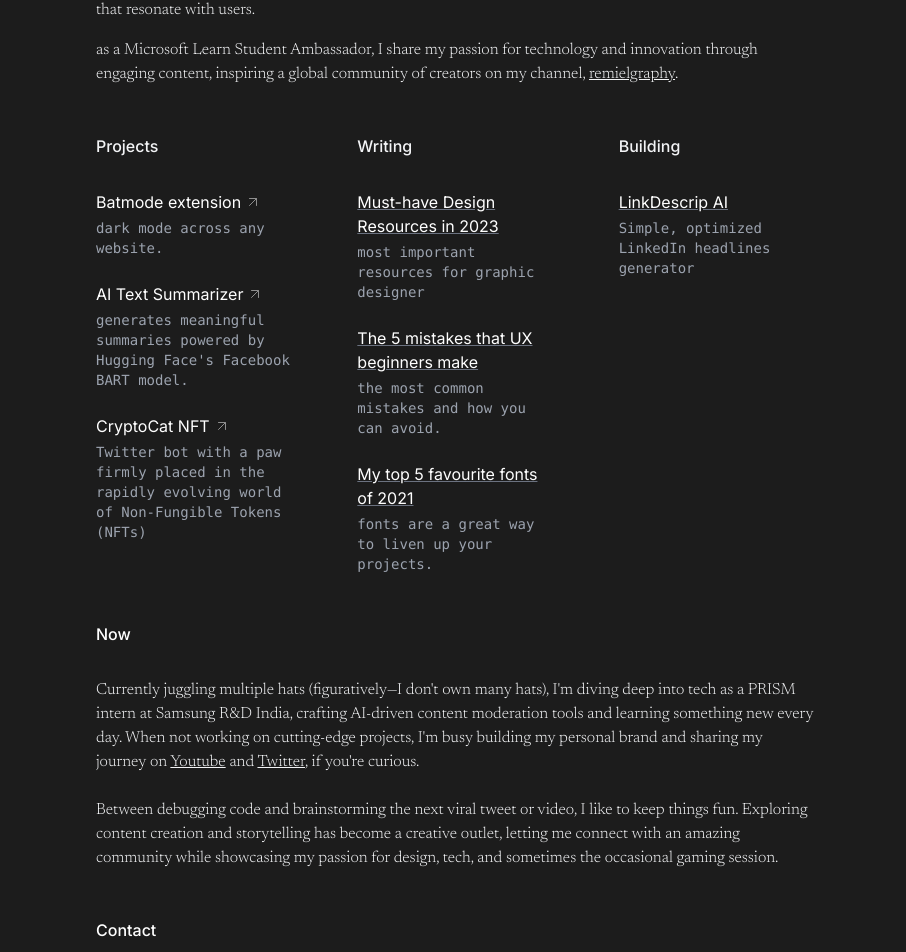
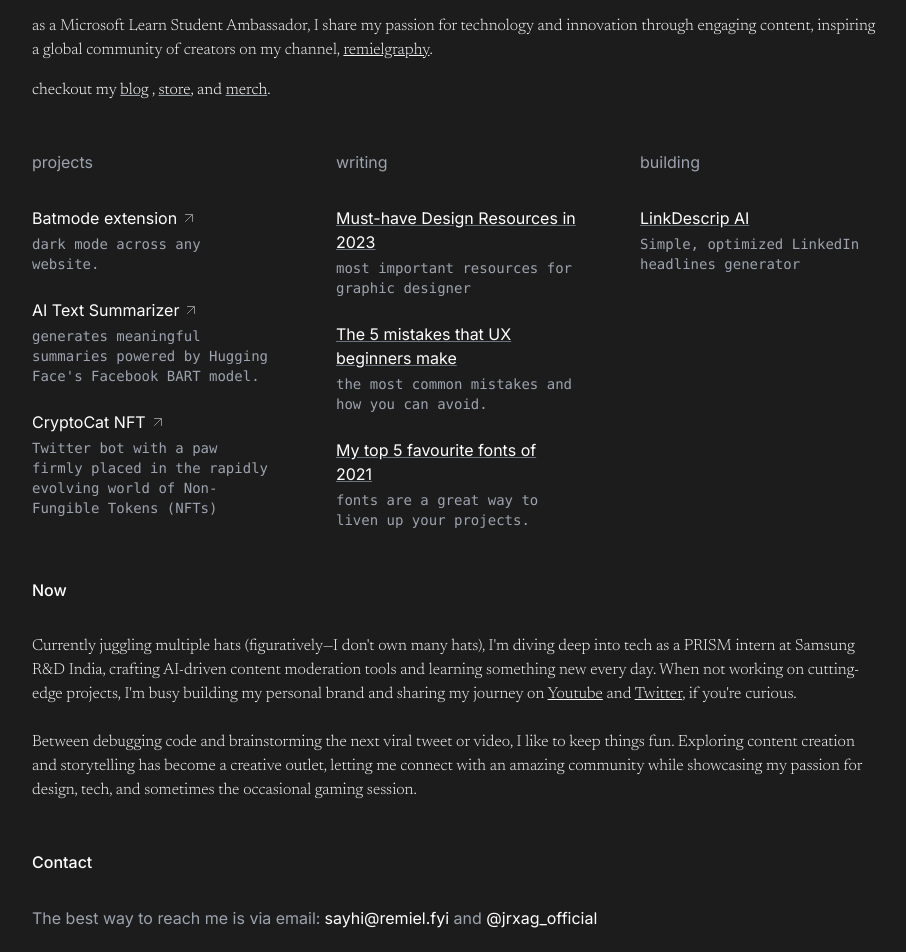
Before and after one commit to JaswanthRemiel/jaswanthremiel.github.io, a Next.js app: page / in a window 1280 px wide. Shown: the part 240-1192 px from the top of the page, without its empty margins (184-1090 px from the left). Built offline with nearby package versions, Linux system fonts and the light colour scheme.

Commit message:
changes1

```diff
--- a/app/page.tsx
+++ b/app/page.tsx
@@ -8,7 +8,7 @@ import { Navbar } from "@/components/navBar";
 export default function Page() {
   return (
     <div className="flex flex-col min-h-screen bg-[#1c1c1c] text-white">
-      <main className="flex-grow max-w-3xl mx-auto px-10 sm:px-6 py-20 space-y-12 w-full">
+      <main className="flex-grow max-w-4xl mx-auto px-10 sm:px-6 py-20 space-y-12 w-full">
         <Header />
         <Sections />
         <Now />
--- /dev/null
+++ b/components/ArrowIcon.tsx
@@ -0,0 +1,16 @@
+export function ArrowIcon() {
+  return (
+    <svg
+      width="12"
+      height="12"
+      viewBox="0 0 12 12"
+      fill="none"
+      xmlns="http://www.w3.org/2000/svg"
+    >
+      <path
+        d="M2.07102 11.3494L0.963068 10.2415L9.2017 1.98864H2.83807L2.85227 0.454545H11.8438V9.46023H10.2955L10.3097 3.09659L2.07102 11.3494Z"
+        fill="currentColor"
+      />
+    </svg>
+  );
+}
--- a/components/contact.tsx
+++ b/components/contact.tsx
@@ -2,6 +2,8 @@
 
 import { motion } from "framer-motion";
 import Link from "next/link";
+import { ArrowIcon } from "./ArrowIcon";
+import * as links from "./details";
 
 export function Contact() {
   return (
@@ -16,14 +18,18 @@ export function Contact() {
         <p className="text-gray-400">
           The best way to reach me is via email:
           <Link
-            href="mailto:remiel.fyi?subject=Hi there!"
+            href="mailto:sayhi@remiel.fyi?subject=Hi there!"
             className="group inline-flex items-center space-x-1 text-white hover:text-gray-300 transition-colors"
           >
             <br></br>
-            <span className="underline">remiel@remiel.fyi</span>
-            <motion.span className="inline-block" whileHover={{ x: 2 }}>
-              →
-            </motion.span>
+            <span>sayhi@remiel.fyi</span>
+          </Link>{" "}
+          and{" "}
+          <Link
+            href={links.twitter}
+            className="group inline-flex items-center space-x-1 text-white hover:text-gray-300 transition-colors"
+          >
+            <span>@jrxag_official</span>
           </Link>
         </p>
       </div>
--- a/components/details.tsx
+++ b/components/details.tsx
@@ -2,3 +2,6 @@ export const linkedin = "https://www.linkedin.com/in/jaswanthremiel/";
 export const twitter = "https://twitter.com/jrxag_official";
 export const github = "https://github.com/jaswanthremiel";
 export const youtube = "https://youtube.com/@remielgraphy";
+export const blog = "./blog";
+export const store = "./store";
+export const merch = "./merch";
--- a/components/header.tsx
+++ b/components/header.tsx
@@ -5,17 +5,27 @@ import HyperText from "@/components/ui/hyper-text";
 import Link from "next/link";
 import Image from "next/image";
 import * as links from "./details";
-import { FlipWords } from "./ui/flip-words";
 import { Newsreader } from "next/font/google";
+import { LinksComponent } from "./linkscomponent";
 
 const newsreader = Newsreader({ subsets: ["latin"], weight: ["300"] });
 
-const words = [
-  "fullstack developer.",
-  "content creator.",
-  "graphic designer.",
-  "gamer.",
-];
+function ArrowIcon() {
+  return (
+    <svg
+      width="12"
+      height="12"
+      viewBox="0 0 12 12"
+      fill="none"
+      xmlns="http://www.w3.org/2000/svg"
+    >
+      <path
+        d="M2.07102 11.3494L0.963068 10.2415L9.2017 1.98864H2.83807L2.85227 0.454545H11.8438V9.46023H10.2955L10.3097 3.09659L2.07102 11.3494Z"
+        fill="currentColor"
+      />
+    </svg>
+  );
+}
 
 export function Header() {
   return (
@@ -62,6 +72,34 @@ export function Header() {
         </Link>
         .
       </p>
+      <p className={`${newsreader.className} text-justify`}>
+        checkout my{" "}
+        <Link
+          href={links.blog}
+          target="_blank"
+          className="underline decoration-gray-400"
+        >
+          blog
+        </Link>{" "}
+        ,{" "}
+        <Link
+          href={links.store}
+          target="_blank"
+          className="underline decoration-gray-400"
+        >
+          store
+        </Link>
+        , and{" "}
+        <Link
+          href={links.merch}
+          target="_blank"
+          className="underline decoration-gray-400"
+        >
+          merch
+        </Link>
+        .
+      </p>
+      {/* <LinksComponent /> */}
     </motion.header>
   );
 }
--- /dev/null
+++ b/components/linkscomponent.tsx
@@ -0,0 +1,41 @@
+import * as links from "./details";
+import { ArrowIcon } from "./ArrowIcon";
+export function LinksComponent() {
+  return (
+    <ul className="font-sm mt-4 mb-1 flex flex-col  space-y-2 text-neutral-1 md:flex-row md:space-x-4 md:space-y-0 dark:text-neutral-200">
+      <li>
+        <a
+          className="flex items-center transition-all hover:text-neutral-400 dark:hover:text-neutral-100"
+          rel="noopener noreferrer"
+          target="_blank"
+          href={links.linkedin}
+        >
+          <ArrowIcon />
+          <p className="ml-2 h-7">linkedin</p>
+        </a>
+      </li>
+      <li>
+        <a
+          className="flex items-center transition-all hover:text-neutral-400 dark:hover:text-neutral-100"
+          rel="noopener noreferrer"
+          target="_blank"
+          href={links.github}
+        >
+          <ArrowIcon />
+          <p className="ml-2 h-7">github</p>
+        </a>
+      </li>
+      <li>
+        <a
+          className="flex items-center transition-all hover:text-neutral-400 dark:hover:text-neutral-100"
+          rel="noopener noreferrer"
+          target="_blank"
+          href={links.twitter}
+        >
+          <ArrowIcon />
+          <p className="ml-2 h-7">twitter</p>
+        </a>
+      </li>
+    </ul>
+  );
+}
--- a/components/navBar.tsx
+++ b/components/navBar.tsx
@@ -2,6 +2,7 @@
 
 import { motion } from "framer-motion";
 import Link from "next/link";
+import { ArrowIcon } from "./ArrowIcon";
 
 const navItems = {
   "/": {
@@ -23,7 +24,7 @@ export function Navbar() {
       animate={{ opacity: 1, y: 0 }}
       transition={{ duration: 0.5, delay: 0.2 }}
     >
-      <aside className="-ml-[8px] mb-16 tracking-tight">
+      <aside className="-ml-[8px] tracking-tight">
         <div className="lg:sticky lg:top-20">
           <nav
             className="flex flex-row items-start relative px-0 pb-0 fade md:overflow-auto scroll-pr-6 md:relative"
@@ -45,6 +46,41 @@ export function Navbar() {
           </nav>
         </div>
       </aside>
+      {/* <ul className="font-sm mt-8 flex flex-col space-x-0 space-y-2 text-neutral-600 md:flex-row md:space-x-4 md:space-y-0 dark:text-neutral-300">
+        <li>
+          <a
+            className="flex items-center transition-all hover:text-neutral-800 dark:hover:text-neutral-100"
+            rel="noopener noreferrer"
+            target="_blank"
+            href="/rss"
+          >
+            <ArrowIcon />
+            <p className="ml-2 h-7">rss</p>
+          </a>
+        </li>
+        <li>
+          <a
+            className="flex items-center transition-all hover:text-neutral-800 dark:hover:text-neutral-100"
+            rel="noopener noreferrer"
+            target="_blank"
+            href="https://github.com/vercel/next.js"
+          >
+            <ArrowIcon />
+            <p className="ml-2 h-7">github</p>
+          </a>
+        </li>
+        <li>
+          <a
+            className="flex items-center transition-all hover:text-neutral-800 dark:hover:text-neutral-100"
+            rel="noopener noreferrer"
+            target="_blank"
+            href="https://vercel.com/templates/next.js/portfolio-starter-kit"
+          >
+            <ArrowIcon />
+            <p className="ml-2 h-7">view source</p>
+          </a>
+        </li>
+      </ul> */}
     </motion.section>
   );
 }
--- a/components/sections.tsx
+++ b/components/sections.tsx
@@ -8,13 +8,18 @@ export function Sections() {
   return (
     <motion.section
       className="overflow-x-auto pb-6 md:pb-0 md:overflow-x-visible"
-      initial={{ opacity: 0, y: 20 }}
-      animate={{ opacity: 1, y: 0 }}
-      transition={{ duration: 0.5, delay: 0.2 }}
+      initial={{ opacity: 0, x: -200 }} // Start off-screen to the left
+      animate={{ opacity: 1, x: 0 }} // Animate to its final position
+      transition={{ duration: 0.5, delay: 0.2 }} // Smooth transition
     >
-      <div className="flex md:grid md:grid-cols-3 gap-16 w-[220%] md:w-full">
+      <motion.div
+        className="flex md:grid md:grid-cols-3 gap-16 w-[220%] md:w-full"
+        initial={{ x: "-100%" }} // Start off-screen to the left
+        animate={{ x: "0%" }} // Animate to its final position
+        transition={{ duration: 0.8, type: "spring", stiffness: 50 }} // Springy effect
+      >
         <div className="w-full space-y-8">
-          <h2 className="font-medium text-gray-100">Projects</h2>
+          <h2 className="font-sm text-gray-400">projects</h2>
           <div className="space-y-6">
             <div>
               <Link
@@ -111,7 +116,7 @@ export function Sections() {
           </div>
         </div>
         <div className="w-full space-y-8">
-          <h2 className="font-medium text-gray-100">Writing</h2>
+          <h2 className="font-sm text-gray-400">writing</h2>
           <div className="space-y-6">
             <ProjectItem
               href="https://uxplanet.org/must-have-design-resources-in-2023-part-1-fc3cbb5fcaf4"
@@ -131,7 +136,7 @@ export function Sections() {
           </div>
         </div>
         <div className="w-full space-y-8">
-          <h2 className="font-medium text-gray-100">Building</h2>
+          <h2 className="font-sm text-gray-400">building</h2>
           <div className="space-y-6">
             <ProjectItem
               href="https://remiel.fyi/linkdescrip-ai/"
@@ -140,7 +145,7 @@ export function Sections() {
             />
           </div>
         </div>
-      </div>
+      </motion.div>
     </motion.section>
   );
 }
```
Also changed, not shown: components/footer.tsx (+36 -25 lines).
